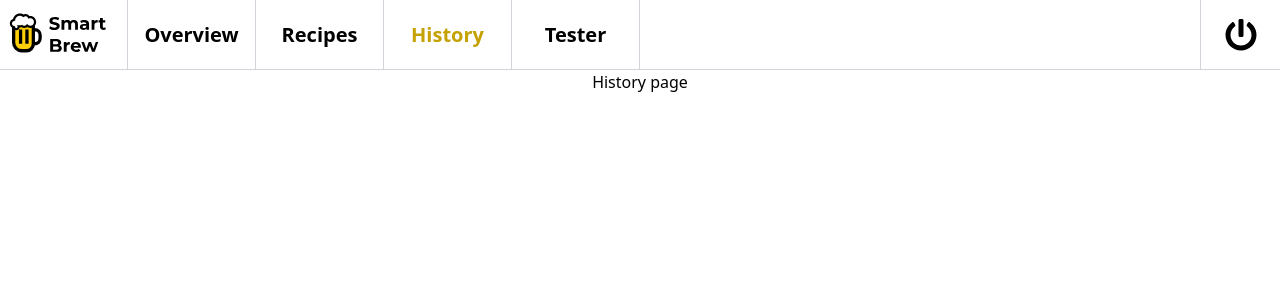
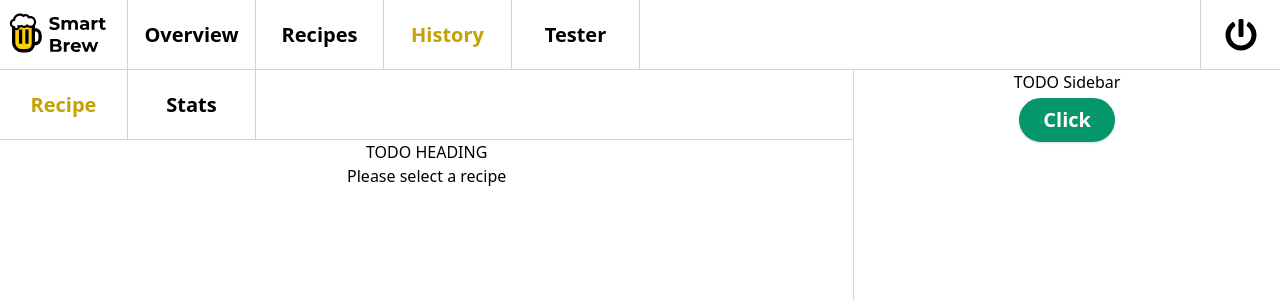
Before and after one commit to smart-brew/frontend, a React (Vite) app: page /history in a window 1280 px wide. Shown: the top 300 px of the page. Built offline with nearby package versions, Linux system fonts and the light colour scheme; no server answers.

Commit message:
feat(SB-264): navigation between two subpages history

```diff
--- a/src/components/menu/MenuContainer.tsx
+++ b/src/components/menu/MenuContainer.tsx
@@ -7,14 +7,34 @@ import Off from './Off';
 
 export const MENU_HEIGHT = 70;
 
-const menus = [
-  { link: '/', title: 'Overview' },
-  { link: '/recipe', title: 'Recipes' },
-  { link: '/history', title: 'History' },
-  { link: '/tester', title: 'Tester' },
-];
+type MenuItem = {
+  link: string;
+  title: string;
+};
 
-const Menu: React.FC = () => {
+type Props = {
+  menus: MenuItem[];
+
+  /** @default false */
+  logo?: boolean;
+
+  /** @default false */
+  off?: boolean;
+
+  /**
+   *  If thrue, the menu will be highlighted when pathname is exactly the same as the link.
+   *  If false, the menu will be highlighted when pathname starts with the link.
+   *  @default false
+   */
+  matchPathnameExact?: boolean;
+};
+
+const Menu: React.FC<Props> = ({
+  menus,
+  logo = false,
+  off = false,
+  matchPathnameExact = false,
+}) => {
   const location = useLocation();
 
   return (
@@ -22,7 +42,7 @@ const Menu: React.FC = () => {
       className="container flex flex-row w-screen max-w-full border-b border-gray-300"
       style={{ height: MENU_HEIGHT }}
     >
-      <Logo />
+      {logo && <Logo />}
 
       {menus.map((menu) => (
         <MenuItem
@@ -30,10 +50,11 @@ const Menu: React.FC = () => {
           link={menu.link}
           title={menu.title}
           selected={location.pathname}
+          matchPathnameExact={matchPathnameExact}
         />
       ))}
 
-      <Off />
+      {off && <Off />}
     </div>
   );
 };
--- a/src/components/menu/MenuItem.tsx
+++ b/src/components/menu/MenuItem.tsx
@@ -5,20 +5,27 @@ import { DARK_YELLOW } from '../../colors';
 interface Props {
   link: string;
   title: string;
-
   selected: string;
+  matchPathnameExact: boolean;
 }
 
-const MenuItem: React.FC<Props> = ({ link, title, selected }) => {
+const MenuItem: React.FC<Props> = ({
+  link,
+  title,
+  selected,
+  matchPathnameExact,
+}) => {
   const [isSelected, setIsSeleted] = React.useState(false);
 
   React.useEffect(() => {
     if (link === '/') {
       setIsSeleted(link === selected);
     } else {
-      setIsSeleted(selected.startsWith(link));
+      setIsSeleted(
+        matchPathnameExact ? selected === link : selected.startsWith(link)
+      );
     }
-  }, [selected, link]);
+  }, [selected, link, matchPathnameExact]);
 
   return (
     <Link
--- /dev/null
+++ b/src/components/sidebar/HistorySidebar.tsx
@@ -0,0 +1,19 @@
+import React from 'react';
+import { MENU_HEIGHT } from '../menu/MenuContainer';
+import Button from '../shared/Button';
+
+type Props = {
+  handleSelectRecipe: (recipeId: number) => void;
+};
+
+export const HistorySidebar: React.FC<Props> = ({ handleSelectRecipe }) => {
+  return (
+    <div
+      className="context h-full overflow-auto pb-2"
+      style={{ maxHeight: `calc(100vh - ${MENU_HEIGHT}px)` }}
+    >
+      TODO Sidebar <br />
+      <Button title="Click" onClick={() => handleSelectRecipe(48)} />
+    </div>
+  );
+};
--- /dev/null
+++ b/src/pages/HistoryOverviewPage.tsx
@@ -0,0 +1,47 @@
+import React from 'react';
+import { Route } from 'react-router-dom';
+import { getRecipe } from '../api/recipe';
+import Menu, { MENU_HEIGHT } from '../components/menu/MenuContainer';
+import RecipePreview from '../components/recipe/RecipePreview';
+import RecipeType from '../types/RecipeData/RecipeType';
+
+const menus = [
+  { link: '/history', title: 'Recipe' },
+  { link: '/history/stats', title: 'Stats' },
+];
+
+type Props = {
+  recipeId: number | null;
+};
+
+export const HistoryOverview: React.FC<Props> = ({ recipeId }) => {
+  // currently selected recipe
+  const [selectedRecipe, setSelectedRecipe] = React.useState<RecipeType | null>(
+    null
+  );
+
+  // if new selected recipe (by ID) -> fetch the entire recipe with details
+  React.useEffect(() => {
+    const f = async (): Promise<void> => {
+      if (recipeId) setSelectedRecipe(await getRecipe(recipeId));
+    };
+    f();
+  }, [recipeId]);
+
+  return (
+    <div
+      className="h-full overflow-auto pb-2"
+      style={{ maxHeight: `calc(100vh - ${MENU_HEIGHT * 2}px)` }}
+    >
+      <Menu menus={menus} matchPathnameExact />
+      <Route path="/history" exact>
+        TODO HEADING <br />
+        <RecipePreview recipe={selectedRecipe} />
+      </Route>
+      <Route path="/history/stats" exact>
+        TODO HEADING <br />
+        TODO STATS
+      </Route>
+    </div>
+  );
+};
--- a/src/pages/HistoryPage.tsx
+++ b/src/pages/HistoryPage.tsx
@@ -1,6 +1,19 @@
 import React from 'react';
 
+import SplitPage from '../components/shared/SplitPage';
+import { HistorySidebar } from '../components/sidebar/HistorySidebar';
+import { HistoryOverview } from './HistoryOverviewPage';
+
 const HistoryPage: React.FC = () => {
-  return <div>History page</div>;
+  // currently selected recipeId
+  const [recipeId, setRecipeId] = React.useState<number | null>(null);
+
+  return (
+    <SplitPage>
+      <HistoryOverview recipeId={recipeId} />
+      <HistorySidebar handleSelectRecipe={setRecipeId} />
+    </SplitPage>
+  );
 };
+
 export default HistoryPage;
--- a/src/pages/SmartBrew.tsx
+++ b/src/pages/SmartBrew.tsx
@@ -4,11 +4,18 @@ import { BrowserRouter as Router } from 'react-router-dom';
 import Menu from '../components/menu/MenuContainer';
 import Pages from './Pages';
 
+const menus = [
+  { link: '/', title: 'Overview' },
+  { link: '/recipe', title: 'Recipes' },
+  { link: '/history', title: 'History' },
+  { link: '/tester', title: 'Tester' },
+];
+
 const SmartBrew: React.FC = () => {
   return (
     <Router>
       <div className="flex flex-col h-full w-full max-h-screen">
-        <Menu />
+        <Menu menus={menus} off logo />
         <Pages />
       </div>
     </Router>
```
